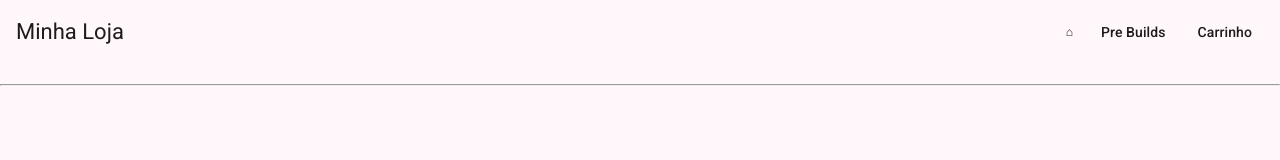
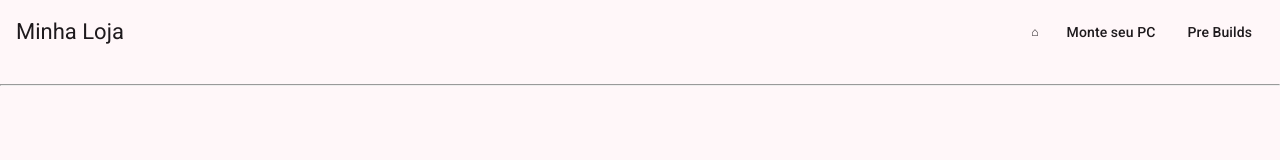
Before and after one commit to Wynd-Hoply/ProjetoAngular, an Angular app: page / in a window 1280 px wide. Shown: the top 160 px of the page. Built offline with nearby package versions, Linux system fonts and the light colour scheme.

Commit message:
feat: update header buttons for improved navigation

```diff
--- a/src/app/shared/layout/header/header.html
+++ b/src/app/shared/layout/header/header.html
@@ -4,11 +4,11 @@
     <button class="small-button" mat-button routerLink="/home">
         &#8962;
     </button>
+    <button mat-button routerLink="/build-up">
+        Monte seu PC
+    </button>
+
     <button mat-button routerLink="/pre-builds">
         Pre Builds
     </button>
-
-    <button mat-button routerLink="/carrinho">
-        Carrinho
-    </button>
 </mat-toolbar>
```
